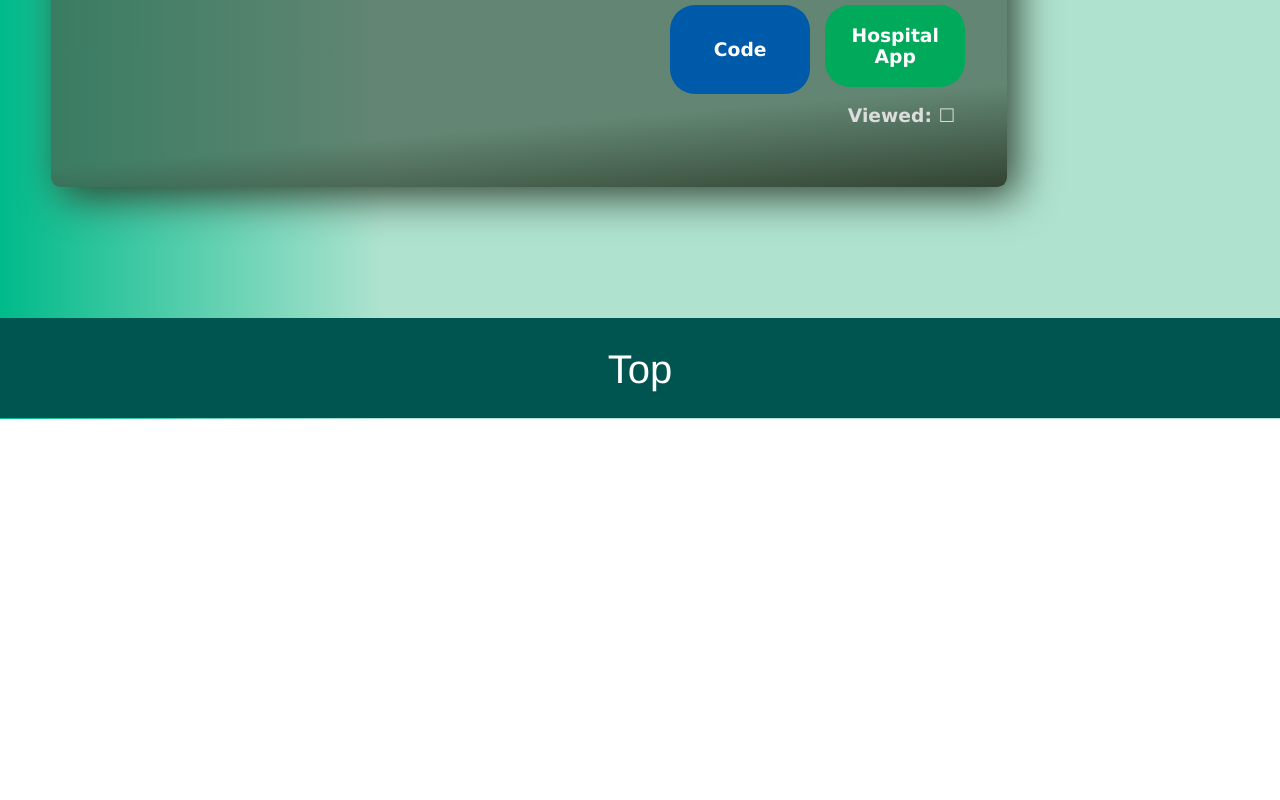
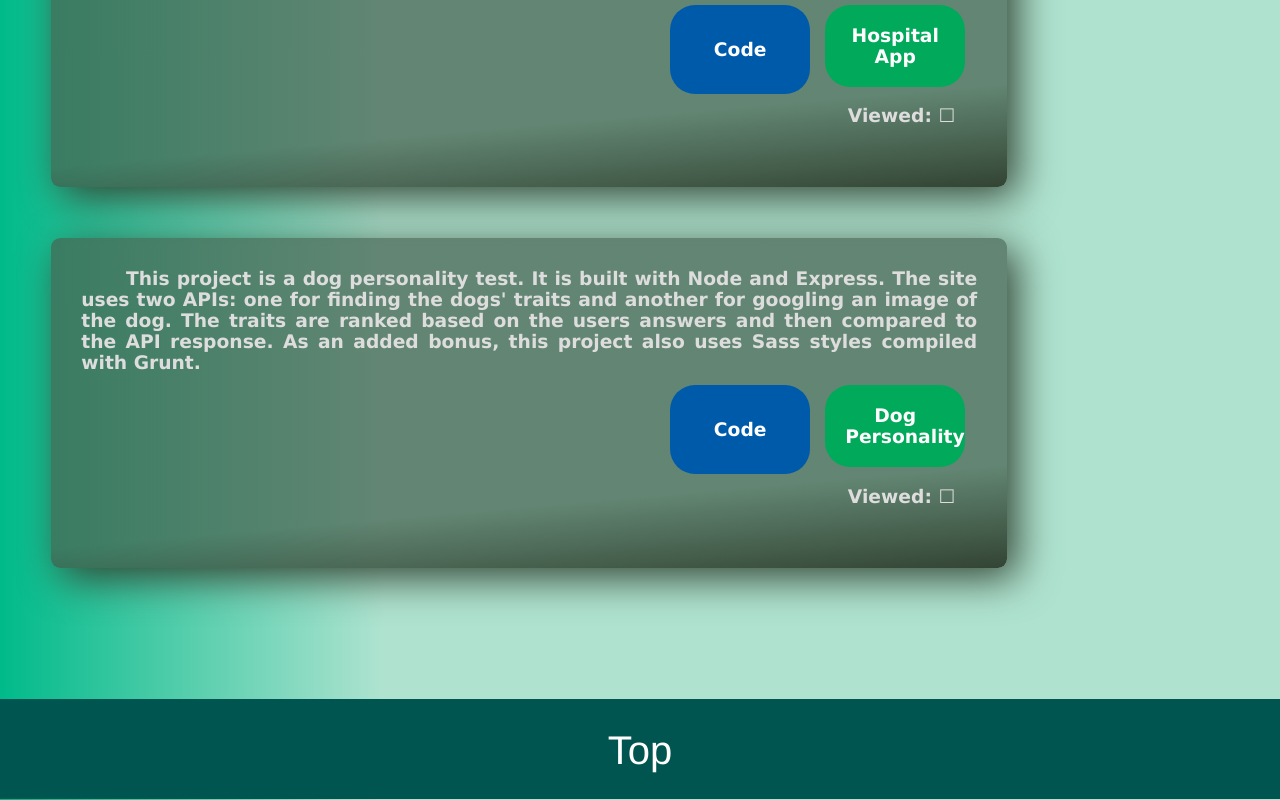
Before and after one commit to tiller1010/portfolio, a React (Create React App) app: page /#/projects in a window 1280 px wide. Shown: the part 2237-3037 px from the top of the page. Before the commit the page ends 2656 px from the top, so only its background shows below. Built offline with nearby package versions, Linux system fonts and the light colour scheme; a web font is replaced by a local one.

Commit message:
Added dog test project

```diff
--- a/src/projectList.js
+++ b/src/projectList.js
@@ -127,6 +127,16 @@ class Projects extends Component{
               <ProjectLink name= 'Hospital App' link='http://hospitalapp.esy.es'/>
             </div>
           </h3>
+          <h3 className='projectFrame'>
+            This project is a dog personality test. It is built with Node and Express.
+            The site uses two APIs: one for finding the dogs' traits and another for googling an image of the dog.
+            The traits are ranked based on the users answers and then compared to the API response.
+            As an added bonus, this project also uses Sass styles compiled with Grunt.
+            <div style={{display: 'flex', justifyContent: 'flex-end', margin: '12px'}}>
+              <a target='_blank' rel="noopener noreferrer" href='https://github.com/tiller1010/dog-personality'><div className='codeBox'>Code</div></a>
+              <ProjectLink name= 'Dog Personality' link='http://dog-personality.herokuapp.com'/>
+            </div>
+          </h3>
         </div>
       );
     }
```
